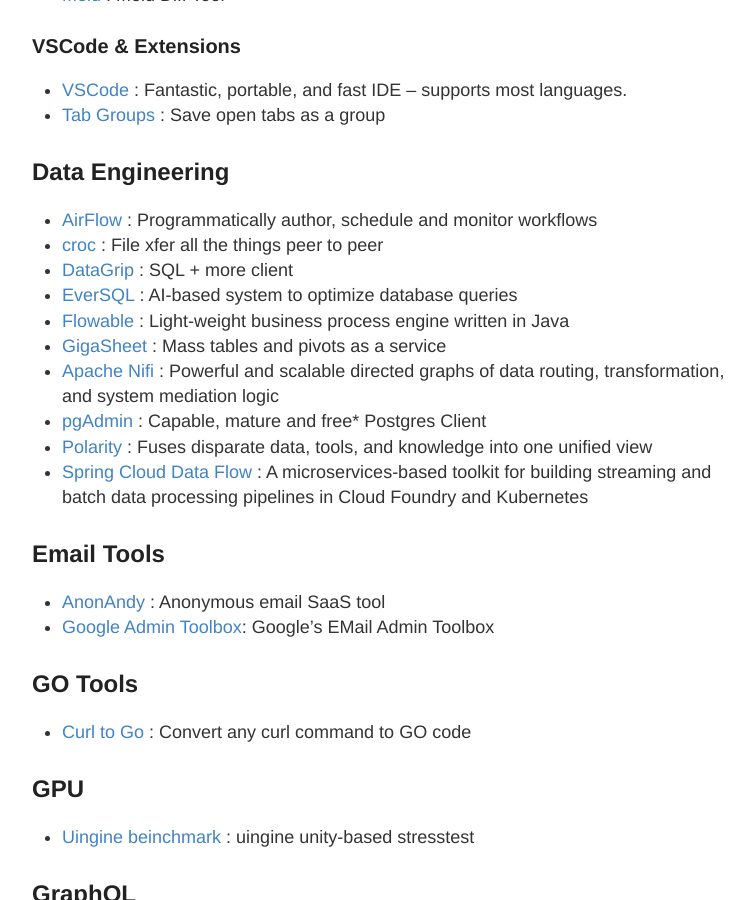
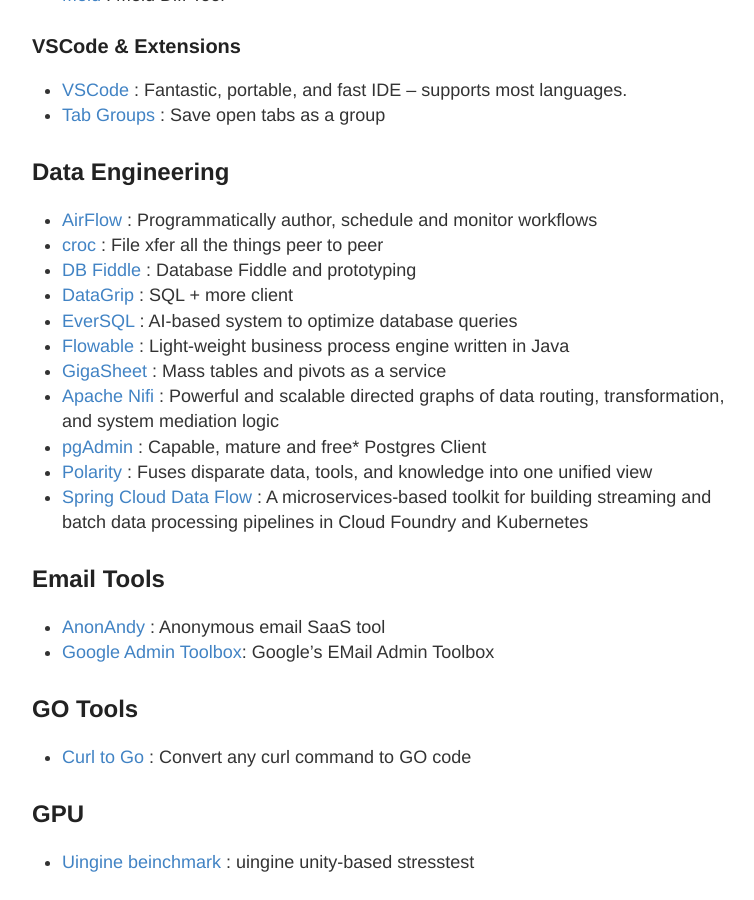
Before and after one commit to stevehenderson/stevehenderson.github.io, a Jekyll site: the page built from tools.md, in a window 1280 px wide and 900 px high, scrolled down 883 px. Shown: the whole window, without its empty margins (248-1002 px from the left). Built offline with Jekyll 4.4.1, drawn with Linux system fonts in a browser that asks for light colours.

Commit message:
Update tools.md

```diff
--- a/tools.md
+++ b/tools.md
@@ -33,6 +33,7 @@
 ## Data Engineering
    * [AirFlow](https://airflow.apache.org/) : Programmatically author, schedule and monitor workflows
    * [croc](https://github.com/schollz/croc) : File xfer all the things peer to peer
+   * [DB Fiddle](https://www.db-fiddle.com/) : Database Fiddle and prototyping
    * [DataGrip](https://www.jetbrains.com/datagrip/) : SQL + more client
    * [EverSQL](https://www.eversql.com/) : AI-based system to optimize database queries
    * [Flowable](https://github.com/flowable/flowable-engine) :  Light-weight business process engine written in Java
```
